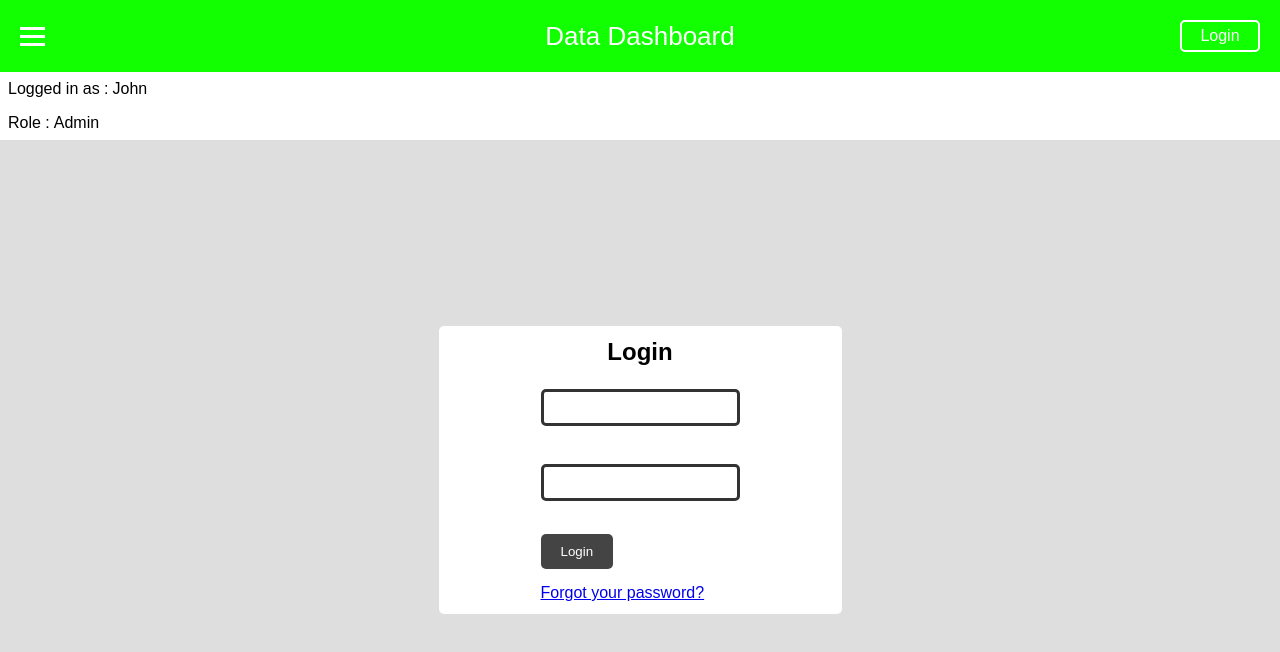
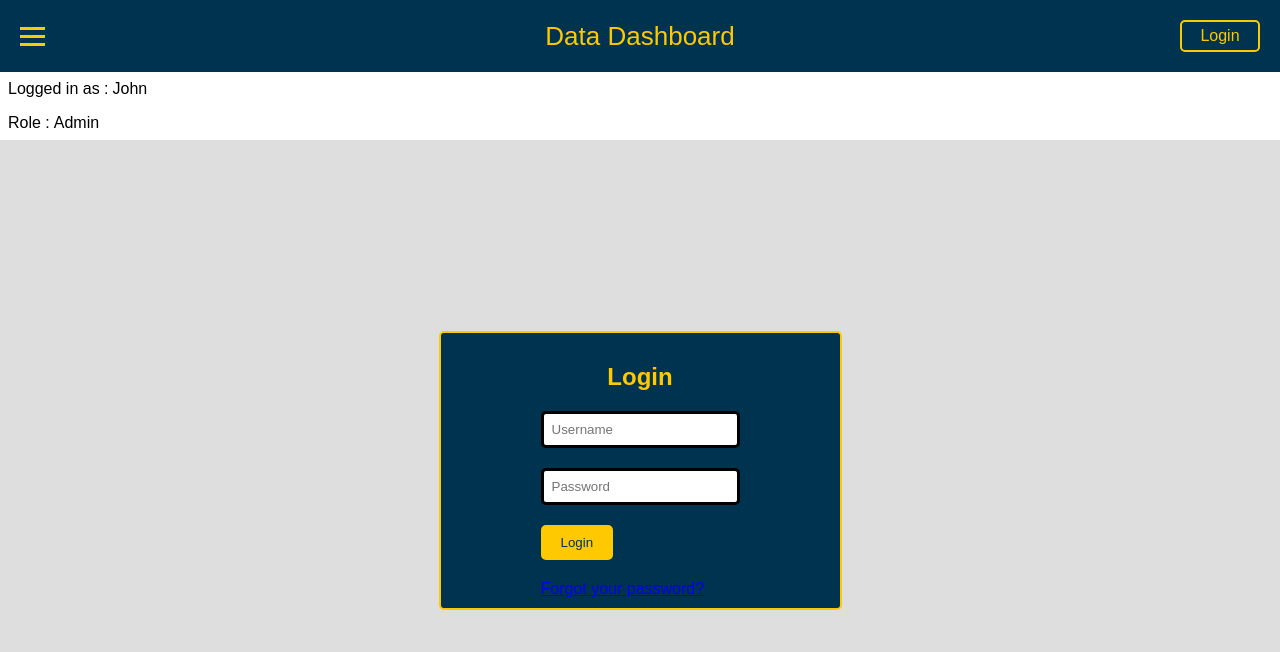
Before and after one commit to rootuser39/dcu-dashboard-frontend, a plain HTML site: page login.html in a window 1280 px wide. Drawn offline with Linux system fonts and the light colour scheme.

Commit message:
colour changes

```diff
--- a/css/login.css
+++ b/css/login.css
@@ -3,30 +3,33 @@
     margin: 112px auto;
     padding: 10px 100px;
     text-align: left;
-    background-color: white; /* Dark grey background for the container section */
+    background-color: #00334f; /* Dark grey background for the container section */
     border-radius: 5px;
-    border: 2px solid white; /* white borders on buttons */
+    border: 2px solid #ffc900; /* white borders on buttons */
 }
 
-/*second header class*/
 h2 {
     text-align: center; /*center the heading horizontally */
+    color: #ffc900;
+    padding: 20px 0px 20px 0px;
 }
 
 .input-group {
-    margin-bottom: 15px; /* Add margin between input groups */
+    margin-bottom: 20px; /* Add margin between input groups */
+    align-items: center;
 }
 
-.input-group label {
+/* .input-group label {
     display: block;
-    margin-bottom: 5px; /* Add margin below the label */
-    color: white; /* white labels */
+    margin-bottom: 5px; /* Add margin below the label
+    color: #ffc900; /* white labels
 }
+*/
 
 .input-group input {
     width: 100%; /* Set input width to fill its container */
     padding: 8px; /* Add padding for better appearance */
-    border: 3px solid #333; /* Add border around input */
+    border: 3px solid black; /* Add border around input */
     border-radius: 5px; /* Add border-radius for rounded corners */
     background-color: white; /* Set input background color */
     color: #333; /* Set input text color */
@@ -37,10 +40,11 @@ h2 {
     padding: 10px 20px; /* Add padding for button */
     border: none; /* Remove border */
     border-radius: 5px; /* Add border-radius for rounded corners */
-    background-color: #444; /* Set button background color */
-    color: white; /* Set button text color */
+    background-color: #ffc900; /* Set button background color */
+    color: #00334f; /* Set button text color */
     cursor: pointer; /* Change cursor to pointer on hover */
     transition: background-color 0.3s; /* Smooth transition for background color change */
+
 }
 
 .input-group button:hover {
--- a/css/styles.css
+++ b/css/styles.css
@@ -16,25 +16,25 @@ header {
     display: flex;
     justify-content: space-between;
     align-items: center;
-    background-color: #11ff00;
+    background-color: #00334f;
     color: white;
     padding: 20px 20px;
 }
 
 .header-title {
     text-decoration: none;
-    color: white;
+    color: #ffc900;
     font-size: 26px;
 }
 
 .login {
     width: 100%;
     max-width: 80px;
-    color: white;
+    color: #ffc900;
     text-decoration: none; /* removes underline */
     padding: 5px 10px;
     text-align: center;
-    border: 2px solid white; /* adds red border to buttons */
+    border: 2px solid #ffc900;
     border-radius: 5px; /* rounds off buttons corners*/
 }
 
@@ -132,7 +132,7 @@ nav .closebtn {
 .bar {
     width: 25px;
     height: 3px;
-    background-color: white;
+    background-color: #ffc900;
     margin: 5px 0;
     transition: transform 0.3s, opacity 0.3s;
 }
--- a/login.html
+++ b/login.html
@@ -42,15 +42,12 @@
             <h2>Login</h2>
             <form action="#" method="post" onsubmit="return validateLoginForm()">
                 <div class="input-group">
-                    <label for="username">Username:</label>
-                    <input type="text" id="username" name="username">
+                    <input type="text" name="username" placeholder="Username" required>
                 </div>
                 <div class="input-group">
-                    <label for="password">Password: </label>
-                    <input type="password" id="password" name="password">
+                    <input type="password" name="password" placeholder="Password" required>
                 </div>
                 <div class="input-group">
-                    <br>
                     <button type="submit">Login</button>
                 </div>
             </form>
```
